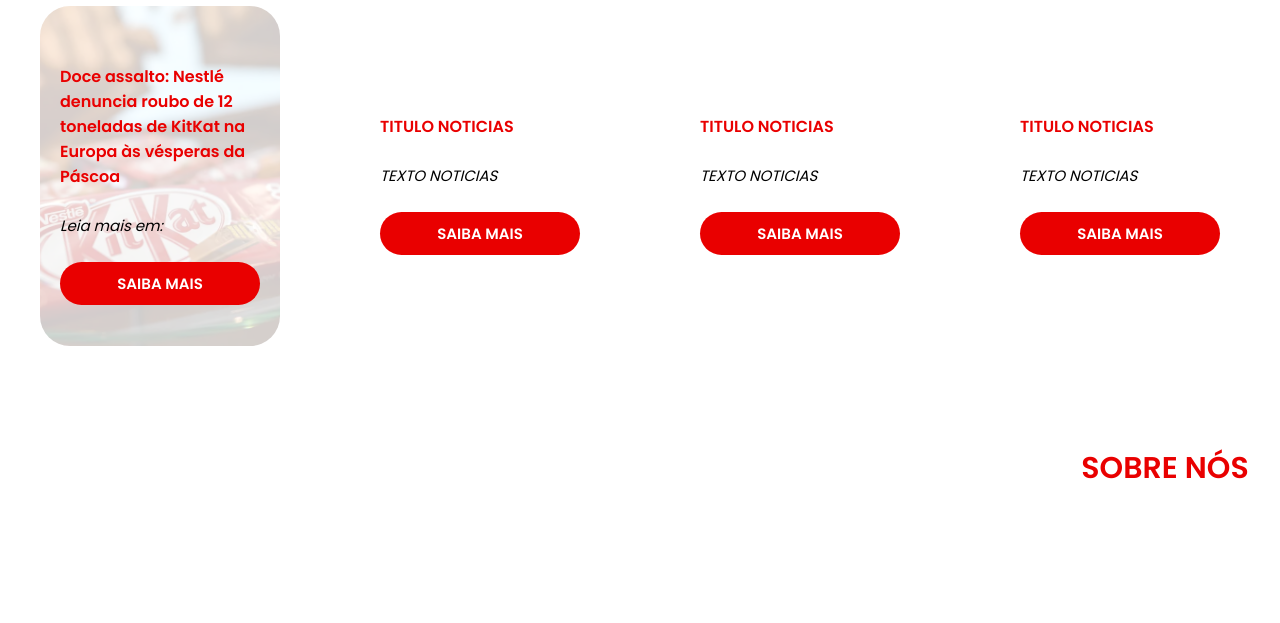
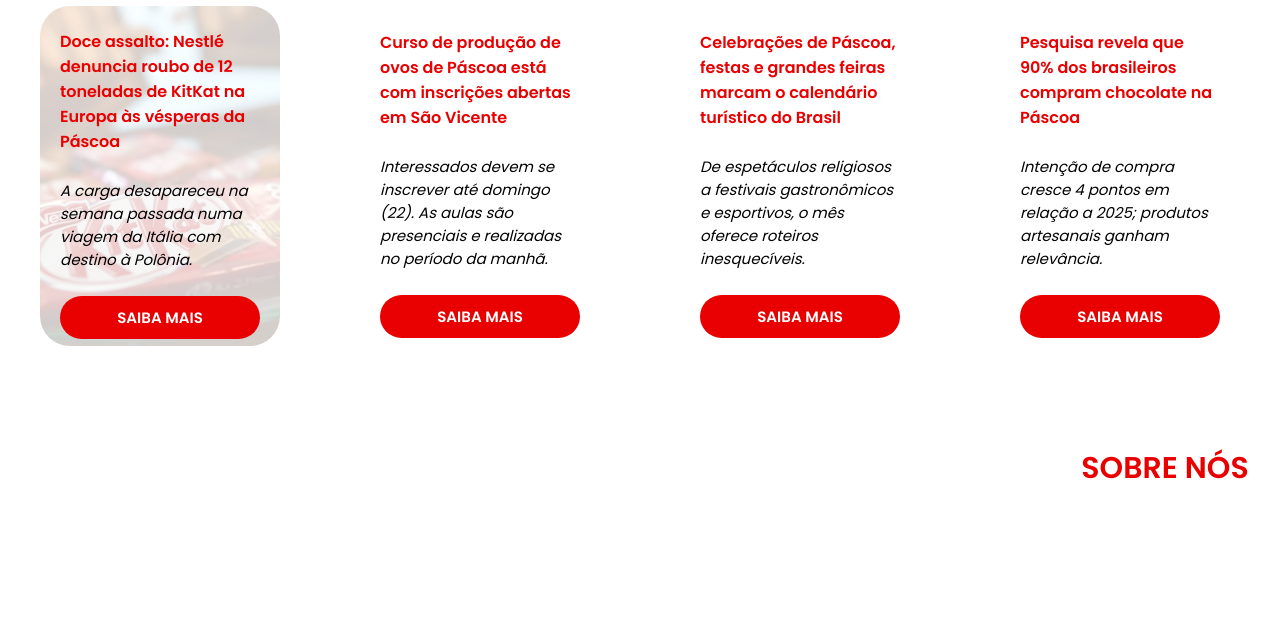
Before and after one commit to myevvy/CandyPop, a plain HTML site: page index.html in a window 1280 px wide. Shown: the part 1730-2353 px from the top of the page. Drawn offline with Linux system fonts and the light colour scheme.

Commit message:
Fix HTML formatting and update news content

```diff
--- a/index.html
+++ b/index.html
@@ -5,10 +5,7 @@
     <meta name="viewport" content="width=device-width, initial-scale=1.0" />
     <title>CandyPop</title>
     <link rel="stylesheet" href="css/style.css" />
-    <link
-      href="https://fonts.googleapis.com/css2?family=Poppins:wght@400;600&display=swap"
-      rel="stylesheet"
-    />
+    <link href="https://fonts.googleapis.com/css2?family=Poppins:wght@400;600&display=swap" rel="stylesheet" />
   </head>
   <body>
     <div id="inicio">
@@ -83,7 +80,7 @@
             Doce assalto: Nestlé denuncia roubo de 12 toneladas de KitKat na
             Europa às vésperas da Páscoa
           </p>
-          <p class="texto-noticias">Leia mais em:</p>
+          <p class="texto-noticias">A carga desapareceu na semana passada numa viagem da Itália com destino à Polônia.</p>
           <a
             class="botao-noticias"
             href="https://veja.abril.com.br/gastronomia/doce-assalto-nestle-denuncia-roubo-de-12-toneladas-de-kitkat-na-europa-as-vesperas-da-pascoa/"
@@ -93,21 +90,21 @@
         </div>
 
         <div id="noticia2" class="noticias">
-          <p class="titulo-noticias">TITULO NOTICIAS</p>
-          <p class="texto-noticias">TEXTO NOTICIAS</p>
-          <a class="botao-noticias" href="#">SAIBA MAIS</a>
+          <p class="titulo-noticias">Curso de produção de ovos de Páscoa está com inscrições abertas em São Vicente</p>
+          <p class="texto-noticias">Interessados devem se inscrever até domingo (22). As aulas são presenciais e realizadas no período da manhã.</p>
+          <a class="botao-noticias" href="https://g1.globo.com/sp/santos-regiao/culinaria-013/noticia/2026/03/20/curso-de-producao-de-ovos-de-pascoa-esta-com-inscricoes-abertas-em-sao-vicente-veja-como-participar.ghtml" target="_blank">SAIBA MAIS</a>
         </div>
 
         <div id="noticia3" class="noticias">
-          <p class="titulo-noticias">TITULO NOTICIAS</p>
-          <p class="texto-noticias">TEXTO NOTICIAS</p>
-          <a class="botao-noticias" href="#">SAIBA MAIS</a>
+          <p class="titulo-noticias">Celebrações de Páscoa, festas e grandes feiras marcam o calendário turístico do Brasil</p>
+          <p class="texto-noticias">De espetáculos religiosos a festivais gastronômicos e esportivos, o mês oferece roteiros inesquecíveis.</p>
+          <a class="botao-noticias" href="https://www.gov.br/turismo/pt-br/assuntos/noticias/celebracoes-de-pascoa-festas-e-grandes-feiras-marcam-o-calendario-turistico-do-brasil" target="_blank">SAIBA MAIS</a>
         </div>
 
         <div id="noticia4" class="noticias">
-          <p class="titulo-noticias">TITULO NOTICIAS</p>
-          <p class="texto-noticias">TEXTO NOTICIAS</p>
-          <a class="botao-noticias" href="#">SAIBA MAIS</a>
+          <p class="titulo-noticias">Pesquisa revela que 90% dos brasileiros compram chocolate na Páscoa</p>
+          <p class="texto-noticias">Intenção de compra cresce 4 pontos em relação a 2025; produtos artesanais ganham relevância.</p>
+          <a class="botao-noticias" href="https://www.rcn67.com.br/campo-grande/pascoa-2026-consumo-chocolate/" target="_blank">SAIBA MAIS</a>
         </div>
       </div>
     </div>
@@ -121,7 +118,7 @@
 
         <div id="apresentacao">
           <p id="titulo-apresentacao">CANDYPOP</p>
-          <p id="texto-apresentacao">texto sobre a marca</p>
+          <p id="texto-apresentacao">Na CandyPop, acreditamos que cada momento merece um toque de doçura irresistível. Com receitas autorais, ingredientes selecionados e uma pitada de magia criativa, transformamos histórias em sabores que encantam e aproximam famílias e amigos. Da nossa cozinha para o seu coração, nossa missão é espalhar alegria em cada mordida, celebrar a infância em qualquer idade e inspirar novas tradições açucaradas em cada visita.</p>
         </div>
       </div>
     </div>
@@ -139,7 +136,7 @@
 
         <div id="receitas">
           <p class="titulo-footer">RECEITAS</p>
-          <p>NOVOS</p>
+          <p>RECENTES</p>
           <p>POPULARES</p>
           <p>DIVERSOS</p>
         </div>
@@ -173,10 +170,13 @@
           </a>
         </div>
 
-        <div id="texto">
-          <p>TEXTO</p>
-        </div>
       </div>
+
+      <div id="texto">
+          <p>Transformamos ingredientes simples na alquimia de momentos doces e felizes,
+             porque a vida fica muito mais leve com uma pausa para a doçura!</p>
+      </div>
+
     </div>
   </body>
 </html>
```
